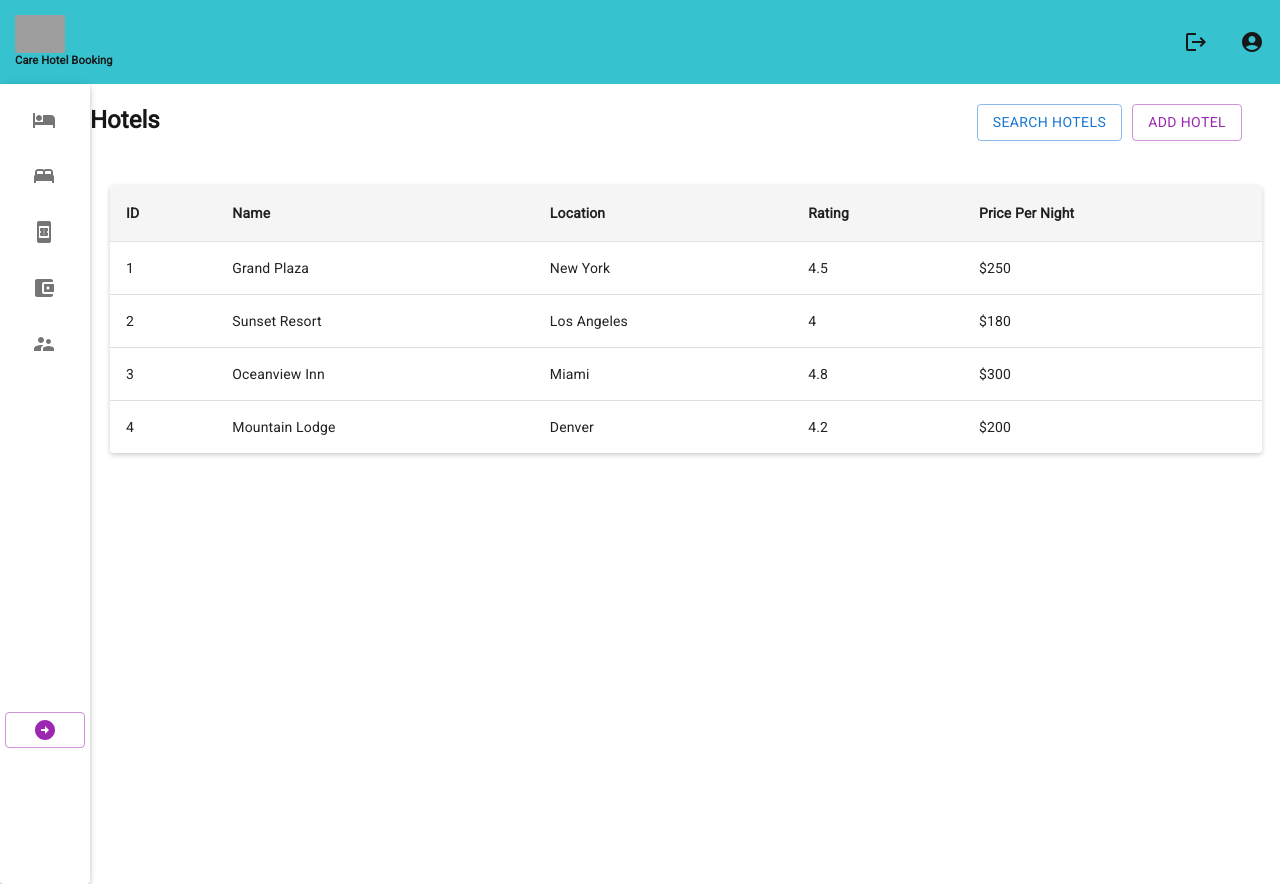
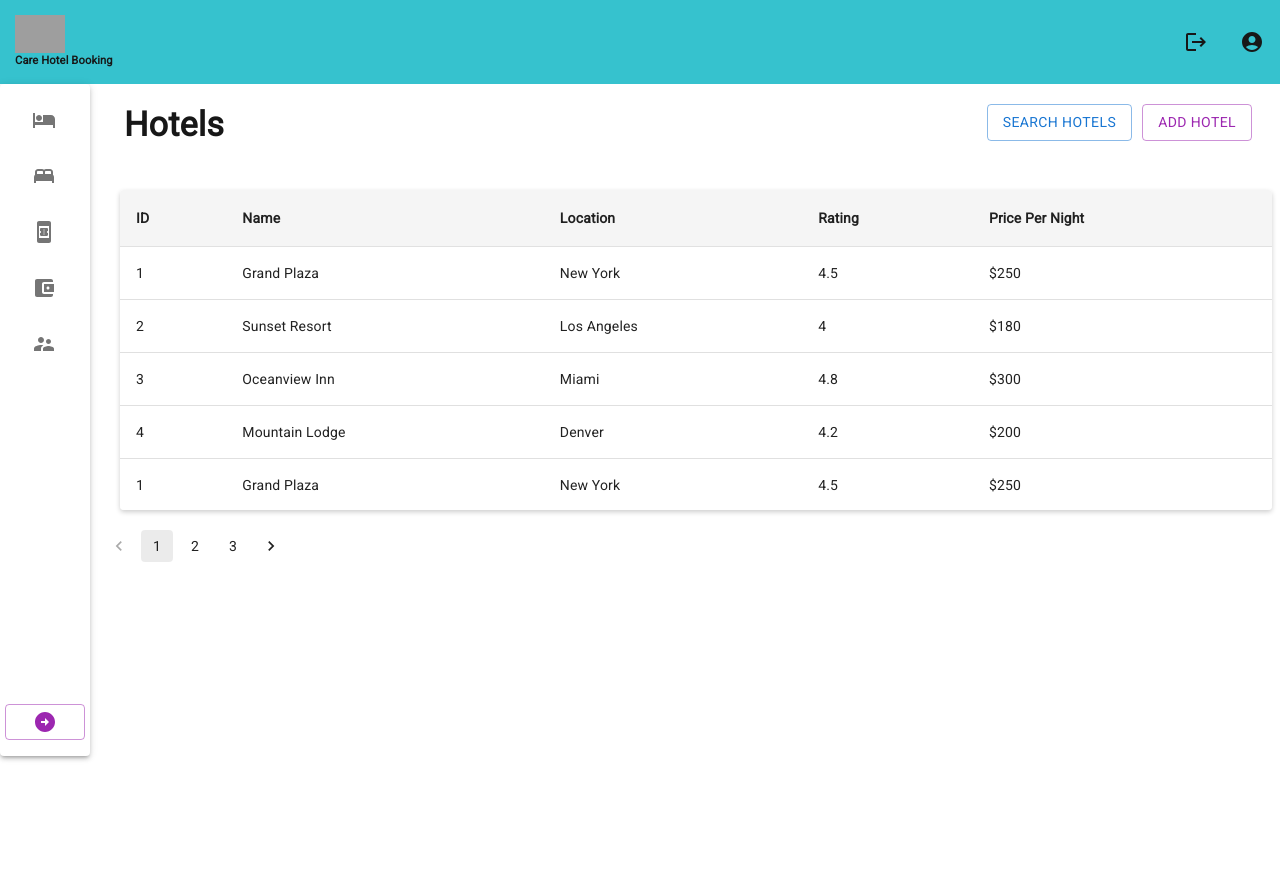
Before and after one commit to KyawZin369/hbs-webapp, a Next.js app: page /admin/hotel in a window 1280 px wide. After the commit the page ends 800 px from the top, so only its background shows below. Built offline with nearby package versions, Linux system fonts and the light colour scheme; grey boxes are pictures that could not be loaded.

Commit message:
Fix bug in hotel page

```diff
--- a/src/app/admin/hotel/page.tsx
+++ b/src/app/admin/hotel/page.tsx
@@ -40,10 +40,65 @@ const hotelData: Hotel[] = [
     rating: 4.2,
     pricePerNight: 200,
   },
+  {
+    id: 1,
+    name: "Grand Plaza",
+    location: "New York",
+    rating: 4.5,
+    pricePerNight: 250,
+  },
+  {
+    id: 2,
+    name: "Sunset Resort",
+    location: "Los Angeles",
+    rating: 4.0,
+    pricePerNight: 180,
+  },
+  {
+    id: 3,
+    name: "Oceanview Inn",
+    location: "Miami",
+    rating: 4.8,
+    pricePerNight: 300,
+  },
+  {
+    id: 4,
+    name: "Mountain Lodge",
+    location: "Denver",
+    rating: 4.2,
+    pricePerNight: 200,
+  },
+  {
+    id: 1,
+    name: "Grand Plaza",
+    location: "New York",
+    rating: 4.5,
+    pricePerNight: 250,
+  },
+  {
+    id: 2,
+    name: "Sunset Resort",
+    location: "Los Angeles",
+    rating: 4.0,
+    pricePerNight: 180,
+  },
+  {
+    id: 3,
+    name: "Oceanview Inn",
+    location: "Miami",
+    rating: 4.8,
+    pricePerNight: 300,
+  },
+  {
+    id: 4,
+    name: "Mountain Lodge",
+    location: "Denver",
+    rating: 4.2,
+    pricePerNight: 200,
+  },
 ];
 
 const hotel = () => {
-
   return (
     <PageStyle
       pageName="Hotels"
@@ -51,7 +106,8 @@ const hotel = () => {
       formTypeTitle="Add Hotel"
       createdForm={null}
       searchFilterForm={null}
-      >
+      pageCount={3}
+    >
       <div>
         <Table
           headers={["ID", "Name", "Location", "Rating", "Price Per Night"]}
@@ -68,6 +124,8 @@ const hotel = () => {
           containerStyles={{
             margin: "20px",
             boxShadow: "0px 2px 5px rgba(0,0,0,0.2)",
+            maxHeight: "320px",
+            overflow: "auto",
           }}
           emptyMessage="No hotels available"
         />
--- a/src/components/PageStyle.tsx
+++ b/src/components/PageStyle.tsx
@@ -1,6 +1,13 @@
 "use client";
 
-import { Box, Button, Modal, Stack, Typography } from "@mui/material";
+import {
+  Box,
+  Button,
+  Modal,
+  Pagination,
+  Stack,
+  Typography,
+} from "@mui/material";
 import { useState } from "react";
 
 interface PageStyleProps {
@@ -10,6 +17,7 @@ interface PageStyleProps {
   formTypeTitle: string;
   createdForm: JSX.Element | null;
   children: React.ReactNode;
+  pageCount: number;
 }
 
 export default function PageStyle({
@@ -19,6 +27,7 @@ export default function PageStyle({
   formTypeTitle,
   createdForm,
   children,
+  pageCount,
 }: PageStyleProps) {
   const [openModal, setOpenModal] = useState<"search" | "form" | null>(null);
 
@@ -35,11 +44,12 @@ export default function PageStyle({
       spacing={3}
       sx={{
         width: "90%",
-        height: "100%",
+        height: "80%",
         marginTop: "20px",
         display: "flex",
         flexDirection: "column",
         alignContent: "center",
+        marginLeft: "10px",
       }}
     >
       <Stack
@@ -50,7 +60,7 @@ export default function PageStyle({
         }}
       >
         <Box>
-          <Typography variant="h5" fontWeight="bold">
+          <Typography marginLeft={3} variant="h4" fontWeight="bold">
             {pageName}
           </Typography>
         </Box>
@@ -102,7 +112,10 @@ export default function PageStyle({
           </Box>
         </Box>
       </Stack>
-      <Box>{children}</Box>
+      <Stack>
+        <Box>{children}</Box>
+        <Pagination count={pageCount} shape="rounded" />
+      </Stack>
     </Stack>
   );
 }
--- a/src/components/SideMenu.tsx
+++ b/src/components/SideMenu.tsx
@@ -50,7 +50,7 @@ export default function SideMenu() {
         width: open ? 240 : 90,
         transition: "width 0.3s",
         overflowX: "hidden",
-        height: "100vh",
+        height: "84vh",
       }}
     >
       <Box
--- a/src/components/Table.tsx
+++ b/src/components/Table.tsx
@@ -29,7 +29,7 @@ export default function Table<T>({
 }: TableProps<T>) {
   return (
     <TableContainer component={Paper} sx={containerStyles}>
-      <MuiTable sx={{ minWidth: 650, ...tableStyles }} aria-label="custom table">
+      <MuiTable sx={{ minWidth: 650, ...tableStyles }} aria-label="custom table" stickyHeader>
         <TableHead>
           <TableRow>
             {headers.map((header) => (
```
